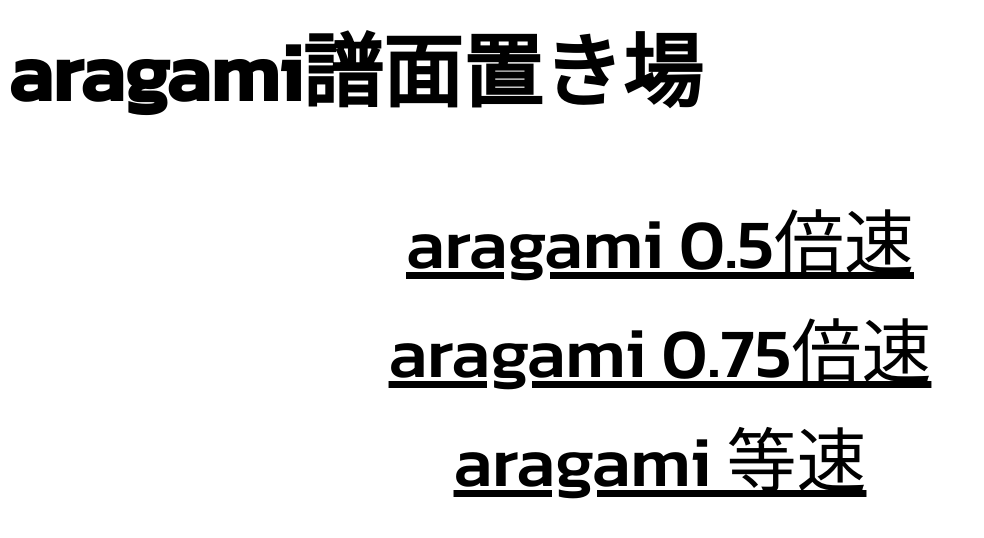
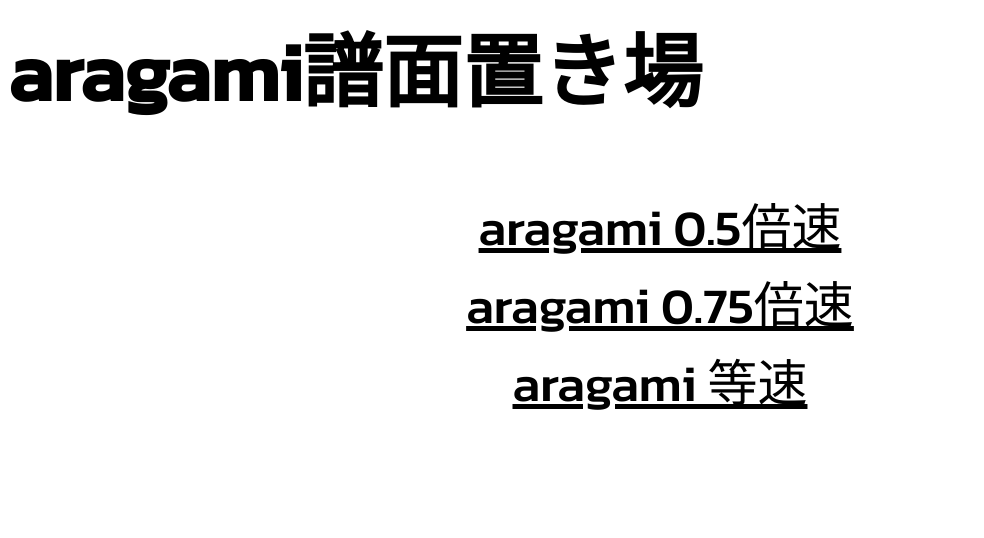
Before and after one commit to paldooon/aragami, a plain HTML site: page index.html in a window 1280 px wide. Shown: the whole page, without its empty margins (0-984 px from the left). Drawn offline with Linux system fonts and the light colour scheme.

Commit message:
Update index.html

```diff
--- a/index.html
+++ b/index.html
@@ -9,9 +9,9 @@
       font-family: 'Kanit', sans-serif;
     }
     div.center ul li a{
-      font-size: 70px;
+      font-size: 50px;
       color: black;
-      margin: 70px;
+      margin: 50px;
       text-align: center;
     }
     div.center ul li a:hover{
```
